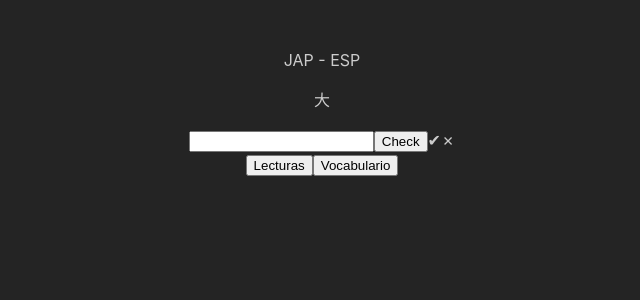
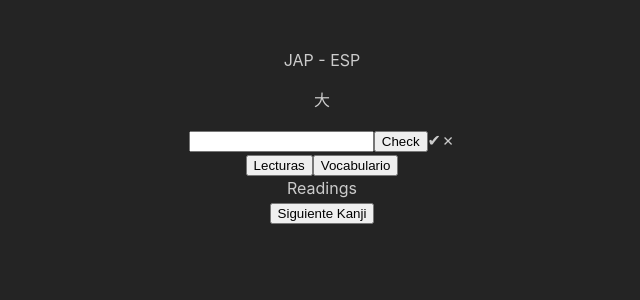
Before and after one commit to ATalaveraDev/learn-kanji, a React (Vite) app: page / in a window 1280 px wide. Shown: the top 300 px of the page, without its empty margins (318-958 px from the left). Built offline with nearby package versions, Linux system fonts and the light colour scheme.

Commit message:
Exercises section

```diff
--- /dev/null
+++ b/src/components/Exercises/Exercises.tsx
@@ -0,0 +1,18 @@
+import { useState } from 'react';
+
+import ExerciseTypeSelector from '../ExerciseTypeSelector/ExerciseTypeSelector';
+import Readings from '../Readings/Readings';
+import Vocabulary from '../Vocabulary/Vocabulary';
+
+const Exercises = () => {
+  const [type, setType] = useState('READINGS');
+
+  return (
+    <section>
+      <ExerciseTypeSelector />
+      { type === 'READINGS' ? <Readings /> : <Vocabulary /> }
+    </section>
+  );
+};
+
+export default Exercises;
--- a/src/components/FromJapaneseToSpanish/FromJapaneseToSpanish.tsx
+++ b/src/components/FromJapaneseToSpanish/FromJapaneseToSpanish.tsx
@@ -1,4 +1,4 @@
-import ExerciseTypeSelector from '../ExerciseTypeSelector/ExerciseTypeSelector';
+import Exercises from '../Exercises/Exercises';
 
 const FromJapaneseToSpanish = () => {
   return <>
@@ -7,8 +7,8 @@ const FromJapaneseToSpanish = () => {
     <button type="button">Check</button>
     <span>✔</span>
     <span>✗</span>
-    <ExerciseTypeSelector />
-
+    <Exercises />
+    <button type="button">Siguiente Kanji</button>
   </>
 };
 
--- /dev/null
+++ b/src/components/Readings/Readings.tsx
@@ -0,0 +1,5 @@
+const Readings = () => {
+  return <>Readings</>;
+};
+
+export default Readings;
--- /dev/null
+++ b/src/components/Vocabulary/Vocabulary.tsx
@@ -0,0 +1,5 @@
+const Vocabulary = () => {
+  return <>Vocabulary</>;
+};
+
+export default Vocabulary;
```
